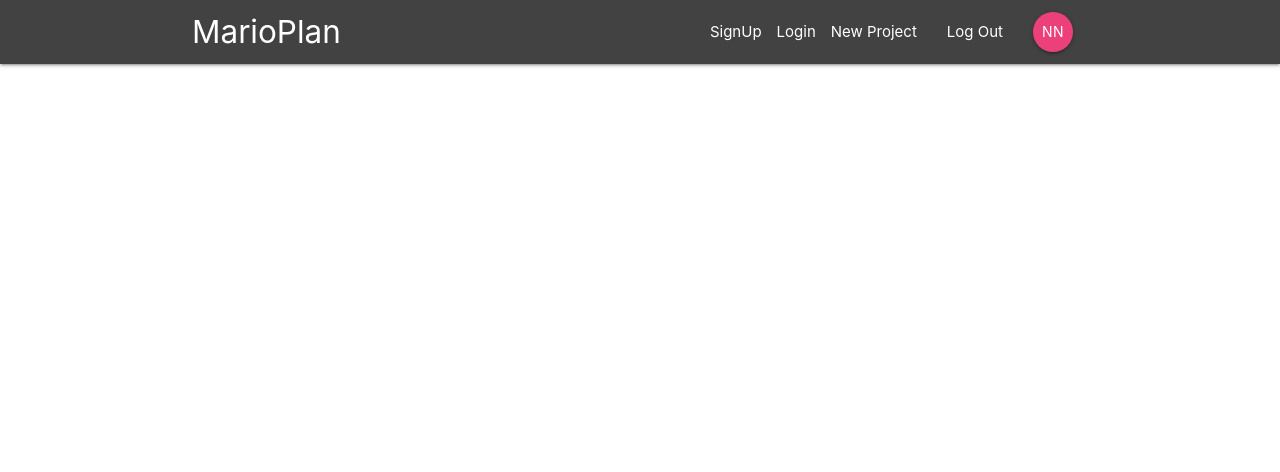
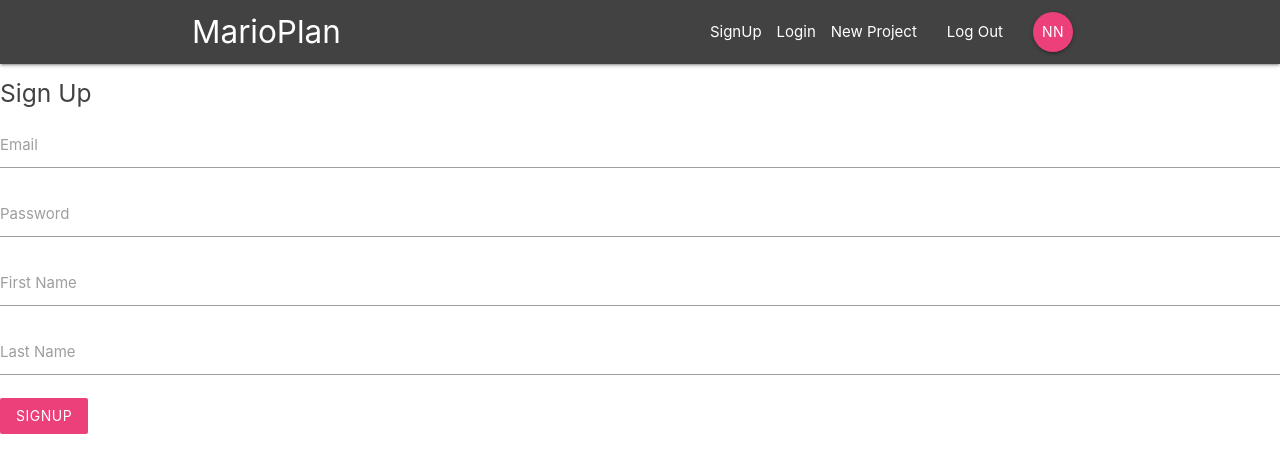
Before and after one commit to Venkatesh-tech/Firebase_Auth, a React (Create React App) app: page /signup in a window 1280 px wide. Shown: the top 472 px of the page. Built offline with nearby package versions, Linux system fonts and the light colour scheme.

Commit message:
Added Create page

```diff
--- a/src/App.js
+++ b/src/App.js
@@ -4,6 +4,8 @@
 import Dashboard from "./components/dashboard/Dashboard";
 import ProjectDetails from "./components/projects/ProjectDetail";
 import SignIn from "./components/auth/auth/SignIn";
+import SignUp from "./components/auth/auth/SignUp";
+import CreateProject from "./components/projects/CreateProject";
 class App extends Component {
   render() {
     return (
@@ -14,6 +16,8 @@
             <Route exact path="/" component={Dashboard} />
             <Route path="/project/:id" component={ProjectDetails} />
             <Route path="/signin" component={SignIn} />
+            <Route path="/signup" component={SignUp} />
+            <Route path="/create" component={CreateProject} />
           </Switch>
         </div>
       </BrowserRouter>
--- a/src/components/auth/auth/SignIn.js
+++ b/src/components/auth/auth/SignIn.js
@@ -12,7 +12,8 @@
   };
 
   handleSubmit = (e) => {
-    this.setState({});
+    e.preventDefault();
+    console.log(this.state);
   };
 
   render() {
--- a/src/components/auth/auth/SignUp.js
+++ b/src/components/auth/auth/SignUp.js
@@ -0,0 +1,51 @@
+import React, { Component } from "react";
+class SignUp extends Component {
+  state = {
+    email: "",
+    password: "",
+    firstName: "",
+    lastName: "",
+  };
+
+  handleChange = (e) => {
+    this.setState({
+      [e.target.id]: e.target.vale,
+    });
+  };
+
+  handleSubmit = (e) => {
+    e.preventDefault();
+    console.log(this.state);
+  };
+
+  render() {
+    return (
+      <div className="conatiner">
+        <form onSubmit={this.handleSubmit} className="white">
+          <h5 className="grey-text text-darken-3">Sign Up</h5>
+          <div className="input-field">
+            <label htmlFor="email">Email</label>
+            <input type="email" id="email" onChange={this.handleChange} />
+          </div>
+          <div className="input-field">
+            <label htmlFor="password">Password</label>
+            <input type="password" id="password" onChange={this.handleChange} />
+          </div>
+          <div className="input-field">
+            <label htmlFor="firstName">First Name</label>
+            <input type="text" id="firstName" onChange={this.handleChange} />
+          </div>
+          <div className="input-field">
+            <label htmlFor="lastName">Last Name</label>
+            <input type="text" id="lastName" onChange={this.handleChange} />
+          </div>
+          <div className="input-field">
+            <button className="btn pink lighten-1 z-depth-0">Signup</button>
+          </div>
+        </form>
+      </div>
+    );
+  }
+}
+
+export default SignUp;
--- a/src/components/projects/CreateProject.js
+++ b/src/components/projects/CreateProject.js
@@ -0,0 +1,45 @@
+import React, { Component } from "react";
+class CreateProject extends Component {
+  state = {
+    title: "",
+    content: "",
+  };
+
+  handleChange = (e) => {
+    this.setState({
+      [e.target.id]: e.target.vale,
+    });
+  };
+
+  handleSubmit = (e) => {
+    e.preventDefault();
+    console.log(this.state);
+  };
+
+  render() {
+    return (
+      <div className="conatiner">
+        <form onSubmit={this.handleSubmit} className="white">
+          <h5 className="grey-text text-darken-3">Sign In</h5>
+          <div className="input-field">
+            <label htmlFor="title">Title</label>
+            <input type="text" id="title" onChange={this.handleChange} />
+          </div>
+          <div className="input-field">
+            <label htmlFor="content">Project Content</label>
+            <textarea
+              id="content"
+              class="materialize-textarea"
+              onChange={this.handleChange}
+            ></textarea>
+          </div>
+          <div className="input-field">
+            <button className="btn pink lighten-1 z-depth-0">Create</button>
+          </div>
+        </form>
+      </div>
+    );
+  }
+}
+
+export default CreateProject;
```
